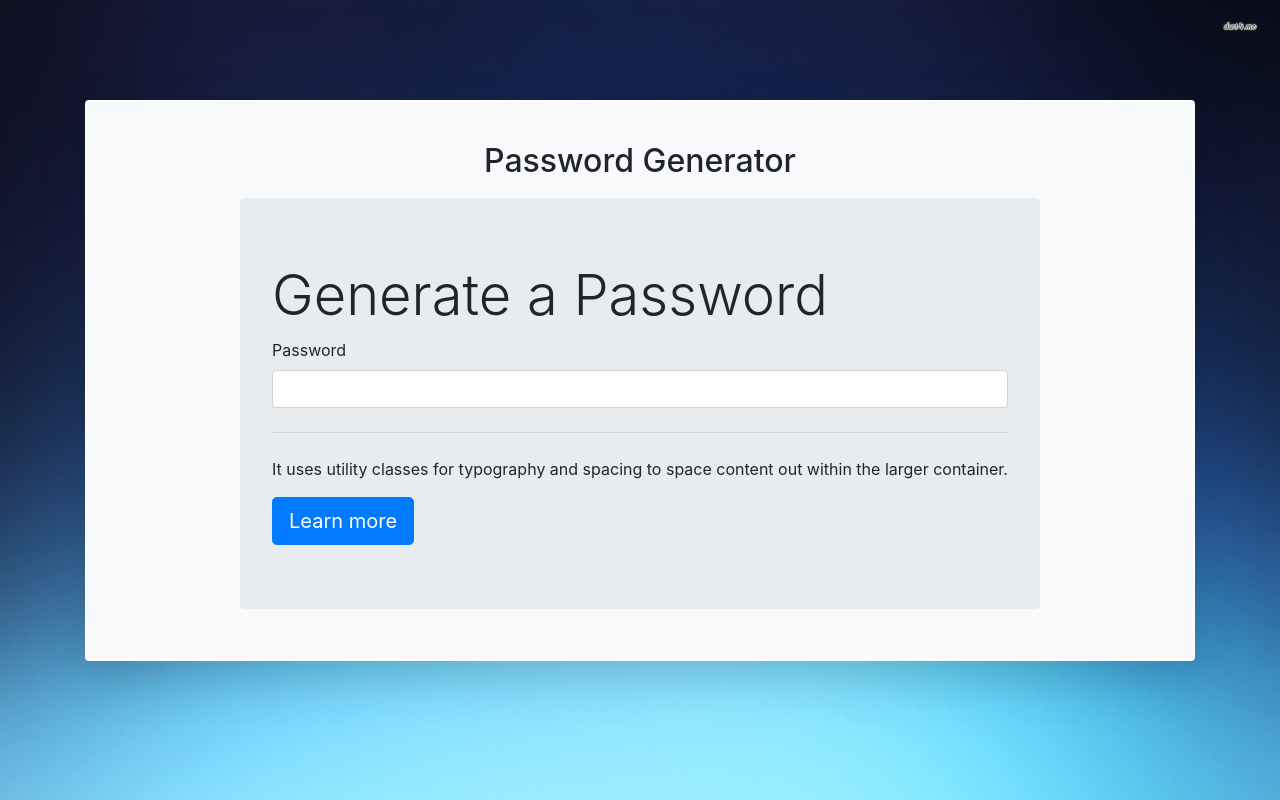
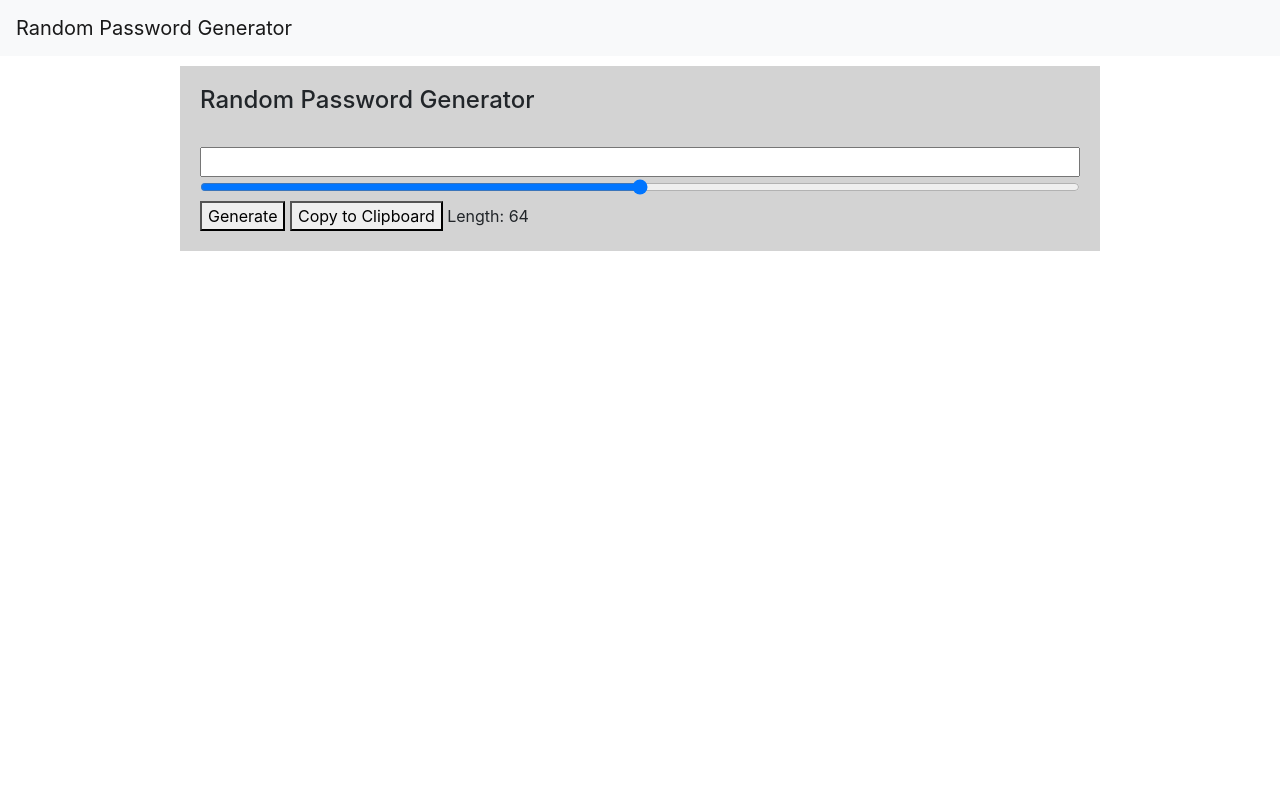
Before and after one commit to MESellassie/password.github.io, a plain HTML site: page index.html in a window 1280 px wide. Drawn offline with nearby package versions, Linux system fonts and the light colour scheme.

Commit message:
REVISION: After watching some tutorials, I started the project from scratch. This is the basic form of the project.

```diff
--- a/index.html
+++ b/index.html
@@ -9,47 +9,53 @@
 
     <link rel="stylesheet" href="https://stackpath.bootstrapcdn.com/bootstrap/4.4.1/css/bootstrap.min.css"
         integrity="sha384-Vkoo8x4CGsO3+Hhxv8T/Q5PaXtkKtu6ug5TOeNV6gBiFeWPGFN9MuhOf23Q9Ifjh" crossorigin="anonymous">
-        <script src="https://code.jquery.com/jquery-3.4.1.slim.min.js" integrity="sha384-J6qa4849blE2+poT4WnyKhv5vZF5SrPo0iEjwBvKU7imGFAV0wwj1yYfoRSJoZ+n" crossorigin="anonymous"></script>
-        <script src="https://cdn.jsdelivr.net/npm/popper.js@1.16.0/dist/umd/popper.min.js" integrity="sha384-Q6E9RHvbIyZFJoft+2mJbHaEWldlvI9IOYy5n3zV9zzTtmI3UksdQRVvoxMfooAo" crossorigin="anonymous"></script>
-        <script src="https://stackpath.bootstrapcdn.com/bootstrap/4.4.1/js/bootstrap.min.js" integrity="sha384-wfSDF2E50Y2D1uUdj0O3uMBJnjuUD4Ih7YwaYd1iqfktj0Uod8GCExl3Og8ifwB6" crossorigin="anonymous"></script>
+    <script src="https://code.jquery.com/jquery-3.4.1.slim.min.js"
+        integrity="sha384-J6qa4849blE2+poT4WnyKhv5vZF5SrPo0iEjwBvKU7imGFAV0wwj1yYfoRSJoZ+n"
+        crossorigin="anonymous"></script>
+    <script src="https://cdn.jsdelivr.net/npm/popper.js@1.16.0/dist/umd/popper.min.js"
+        integrity="sha384-Q6E9RHvbIyZFJoft+2mJbHaEWldlvI9IOYy5n3zV9zzTtmI3UksdQRVvoxMfooAo"
+        crossorigin="anonymous"></script>
+    <script src="https://stackpath.bootstrapcdn.com/bootstrap/4.4.1/js/bootstrap.min.js"
+        integrity="sha384-wfSDF2E50Y2D1uUdj0O3uMBJnjuUD4Ih7YwaYd1iqfktj0Uod8GCExl3Og8ifwB6"
+        crossorigin="anonymous"></script>
 
+    <link rel="stylesheet" href="style.css">
 
-        <link rel="stylesheet" href="style.css">
-    <script src="script.js"></script>
 
 </head>
 
 <body>
 
+    <nav class="navbar navbar-light bg-light">
+        <a class="navbar-brand" href="#">Random Password Generator</a>
+    </nav>
+
     <div class="container">
 
-        <nav class="navbar navbar-light bg-light rounded shadow-lg">
-            <div class="row">
-                <h2>Password Generator</h2>
+        <div class="row">
+
+            <div class="col-lg-10 col-sm-12 mx-auto">
+
+                <div class="content">
+
+                    <h4>Random Password Generator</h4>
+                    <br />
+                    <input type="text" id="display">
+                    <br />
+                    <input type="range" min="8" max="128" name="slider" id="slider">
+                    <br />
+                    <button onClick="generate()">Generate</button>
+                    <button onClick="copyPassword()">Copy to Clipboard</button>
+                    <div id="length">
+
+                    </div>
+                </div>
             </div>
 
-            <div class="jumbotron">
-                <h1 class="display-4">Generate a Password</h1>
-                <div class="form-group">
-                    <label for="exampleInputPassword1">Password</label>
-                    <input type="password" class="form-control" id="exampleInputPassword1">
-                </div>
-                <hr class="my-4">
-                <p>It uses utility classes for typography and spacing to space content out within the larger container.
-                </p>
-                <a class="btn btn-primary btn-lg" href="#" role="button">Learn more</a>
-            </div>
-
-        </nav>
-
-
-
+        </div>
     </div>
 
-
-
-    </div>
-
+    <script src="script.js"></script>
 
 </body>
 
--- a/script.js
+++ b/script.js
@@ -1,5 +1,35 @@
 //generate random password
 function generate(){
-    //set password length/complexity
-    let
+    let complexity = document.getElementById("slider").value;
+    let values = "abcdefghijklmnopqrstuvwxyzABCDEFGHIJKLMNOPQRSTUVWXYZ1234567890!@#$%^&*()_+";
+
+    let password = "";
+
+for (var i = 1; i <= complexity; i++) {
+    password = password + values.charAt(Math.floor(Math.random() * Math.floor(values.length - 1)));
 }
+
+document.getElementById("display").value = password;
+
+}
+
+
+document.getElementById("length").innerHTML = "Length: 64";
+
+document.getElementById("slider").oninput = function(){
+    if (document.getElementById("slider").value > 9 ){
+        document.getElementById("length").innerHTML = "Length: " + document.getElementById("slider").value;
+    }
+    else {
+        document.getElementById("length").innerHTML = "Length: 8";
+    }
+
+}
+
+function copyPassword(){
+    document.getElementById("display").select();
+
+    document.execCommand("Copy");
+
+    alert("Password copied to clipboard");
+}
--- a/style.css
+++ b/style.css
@@ -1,20 +1,26 @@
-body {
-    background: url("images/182529.jpg");
-    background-repeat: no-repeat;
-    background-size: cover;
-    background-position: center center;
-    background-attachment: fixed;
+.content {
+    margin-top: 10px;
+    margin-bottom: 10px;
+    background: lightgray;
+    padding: 20px;
+    width: 100%;
 }
 
-.navbar.navbar-light.bg-light {
+#display {
+    width: 100%;
+}
+
+#length {
+    display: inline-block;
+    width: 100px;
+}
+
+#slider {
+    width: 100%;
+}
+
+.nav {
     display: flex;
     justify-content: center;
-    flex-wrap: wrap;
-    margin-top: 100px;
-    padding: 40px 10px 40px 10px;
-    border: solid 2px white;
+
 }
-
-.jumbotron {
-    margin: 10px 60px 10px 60px;
-}
```
